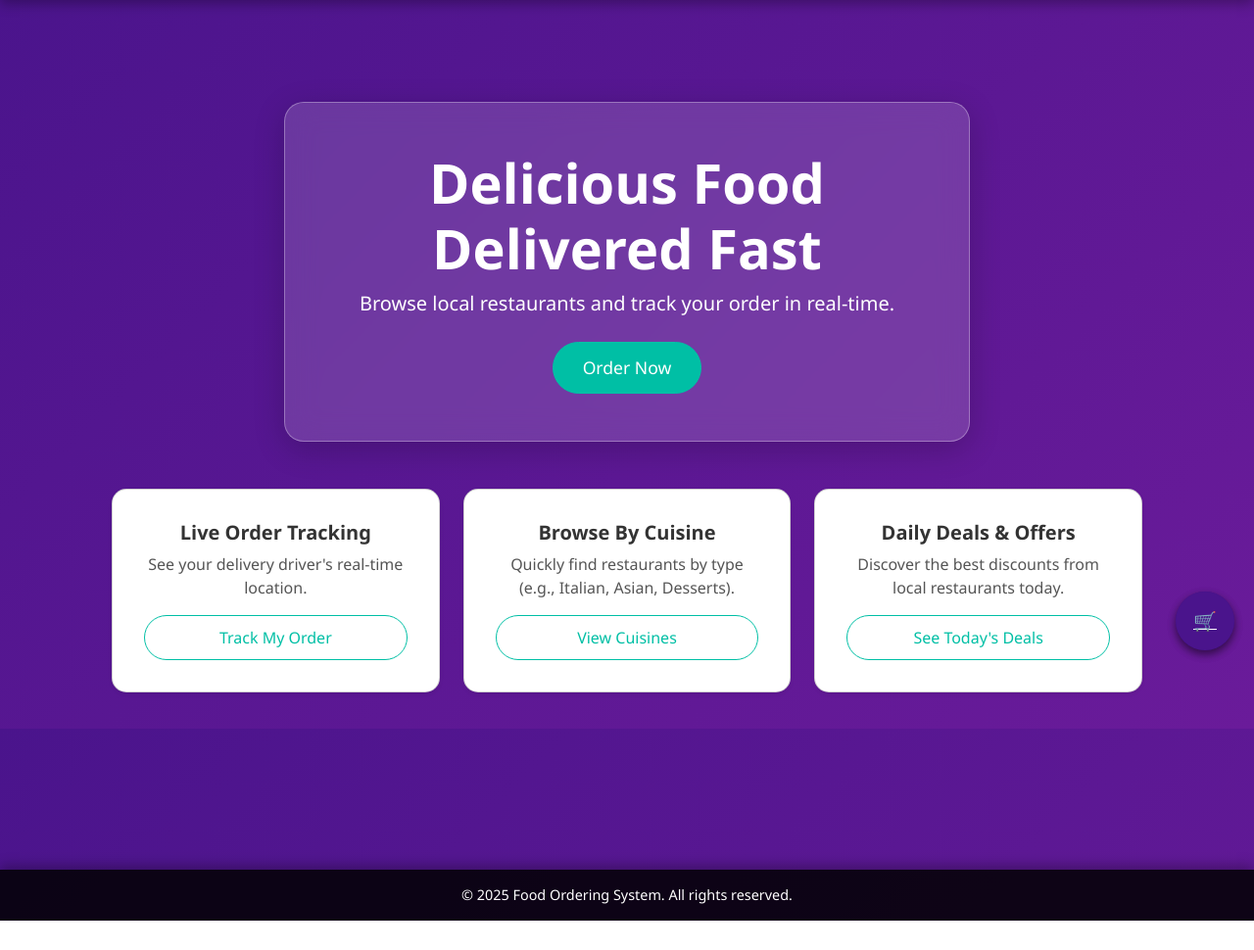
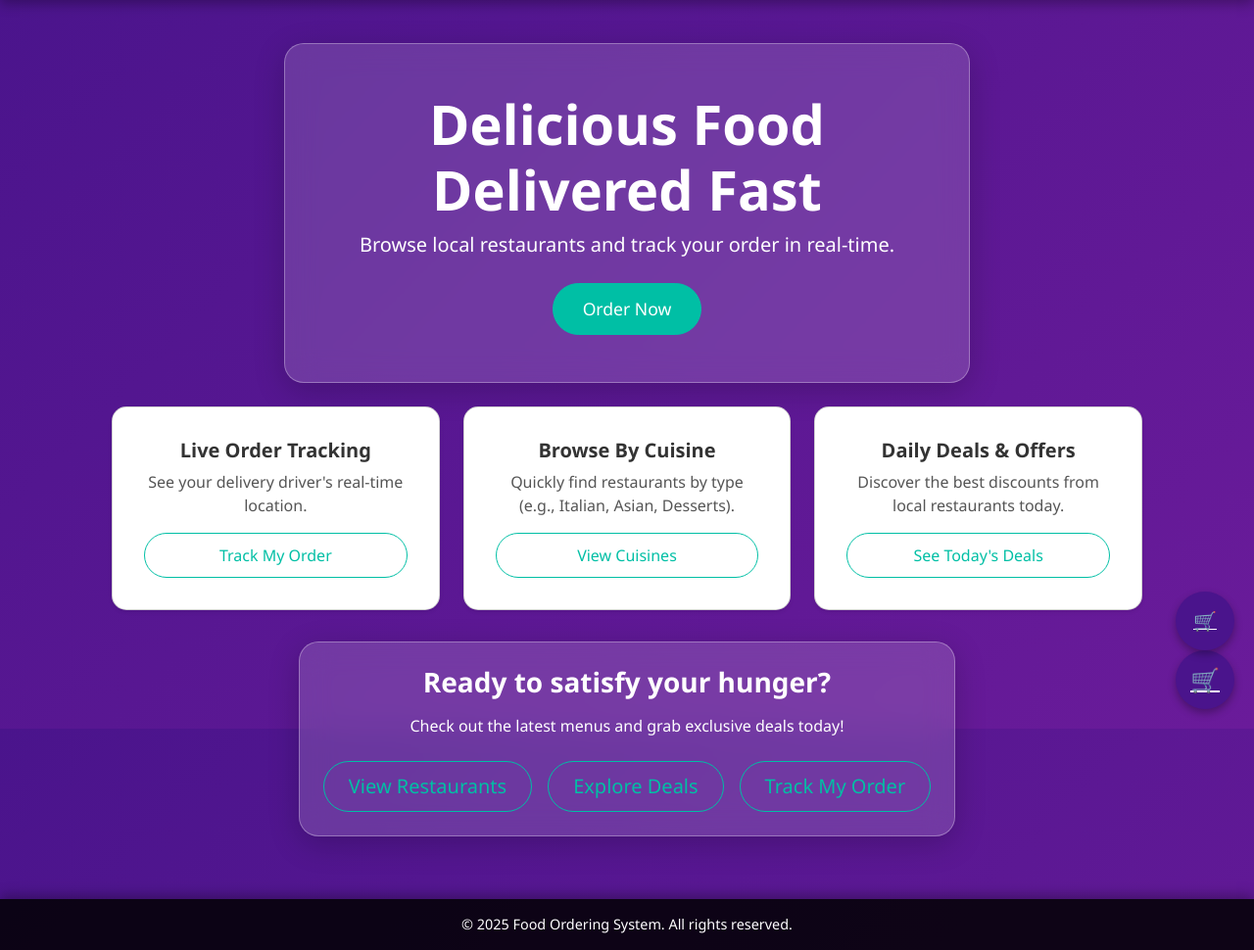
Before and after one commit to abikurian/food-ordering, a Flask app: page / in a window 1280 px wide. Shown: the part 56-1026 px from the top of the page at 98% size. Before the commit the page ends 996 px from the top, so only its background shows below. Run offline with Flask 3, Linux system fonts and the light colour scheme.

Commit message:
Updated menu items

```diff
--- a/templates/base.html
+++ b/templates/base.html
@@ -162,7 +162,7 @@
     </nav>
 
     <!-- Main Content -->
-    <main class="container mb-4">
+    <main class="container mb-4" >
       {% with messages = get_flashed_messages() %}
         {% if messages %}
           <div class="alert alert-success">
--- a/templates/home.html
+++ b/templates/home.html
@@ -1,21 +1,21 @@
 {% extends "base.html" %}
 
 {% block content %}
-<main class="d-flex flex-column align-items-center" style="min-height: 100vh; padding-top: 60px; padding-bottom: 100px;">
+<main class="d-flex flex-column align-items-center" style="padding-top: 0px; padding-bottom: 20px;">
 
   <!-- Glass Hero Card -->
-  <div class="glass-card text-center p-5 mb-5" style="max-width: 700px; border-radius: 20px;">
+  <div class="glass-card text-center p-5 mb-4" style="max-width: 700px; border-radius: 20px;">
     <h1 class="fw-bold display-4">Delicious Food Delivered Fast</h1>
     <p class="lead mb-4">Browse local restaurants and track your order in real-time.</p>
     <a href="{{ url_for('view_menu') }}" class="btn btn-lg btn-primary">Order Now</a>
   </div>
 
   <!-- Feature Cards Section -->
-  <div class="container">
+  <div class="container mb-4">
     <div class="row g-4">
       <!-- Card 1: Live Tracking -->
       <div class="col-md-4">
-        <div class="card shadow-sm h-100 text-center p-3">
+        <div class="card shadow-sm h-100 text-center p-3 interactive-card">
           <div class="card-body d-flex flex-column justify-content-between">
             <h5 class="card-title fw-bold">Live Order Tracking</h5>
             <p class="card-text">See your delivery driver's real-time location.</p>
@@ -26,7 +26,7 @@
 
       <!-- Card 2: Browse By Cuisine -->
       <div class="col-md-4">
-        <div class="card shadow-sm h-100 text-center p-3">
+        <div class="card shadow-sm h-100 text-center p-3 interactive-card">
           <div class="card-body d-flex flex-column justify-content-between">
             <h5 class="card-title fw-bold">Browse By Cuisine</h5>
             <p class="card-text">Quickly find restaurants by type (e.g., Italian, Asian, Desserts).</p>
@@ -37,7 +37,7 @@
 
       <!-- Card 3: Daily Deals -->
       <div class="col-md-4">
-        <div class="card shadow-sm h-100 text-center p-3">
+        <div class="card shadow-sm h-100 text-center p-3 interactive-card">
           <div class="card-body d-flex flex-column justify-content-between">
             <h5 class="card-title fw-bold">Daily Deals & Offers</h5>
             <p class="card-text">Discover the best discounts from local restaurants today.</p>
@@ -48,21 +48,23 @@
     </div>
   </div>
 
+  <!-- Bottom CTA Section -->
+  <div class="glass-card text-center mt-2 p-4" style="max-width: 800px; border-radius: 20px;">
+    <h3 class="fw-bold mb-3">Ready to satisfy your hunger?</h3>
+    <p class="mb-4">Check out the latest menus and grab exclusive deals today!</p>
+    <div class="d-flex justify-content-center gap-3 flex-wrap">
+      <a href="{{ url_for('view_menu') }}" class="btn btn-lg btn-outline-primary">View Restaurants</a>
+      <a href="{{ url_for('view_menu') }}" class="btn btn-lg btn-outline-primary">Explore Deals</a>
+      <a href="{{ url_for('view_orders') }}" class="btn btn-lg btn-outline-primary">Track My Order</a>
+    </div>
+  </div>
+
 </main>
 
 <!-- Floating Cart Button -->
 <a href="{{ url_for('view_cart') }}"
    class="position-fixed d-flex align-items-center justify-content-center"
-   style="bottom: 80px;  /* some distance from feature cards */
-          right: 20px;
-          width: 60px;
-          height: 60px;
-          background-color: #4a148c;
-          color: #fff;
-          border-radius: 50%;
-          box-shadow: 0 4px 8px rgba(0,0,0,0.3);
-          font-size: 1.5rem;
-          z-index: 1000;">
+   style="bottom: 20px; right: 20px; width: 60px; height: 60px; background-color: #4a148c; color: #fff; border-radius: 50%; box-shadow: 0 4px 8px rgba(0,0,0,0.3); font-size: 1.5rem; z-index: 1000;">
    🛒
 </a>
 
@@ -74,7 +76,7 @@
   color: #fff;
 }
 
-/* Glassmorphism Hero Card */
+/* Glassmorphism Cards */
 .glass-card {
   background: rgba(255, 255, 255, 0.15);
   backdrop-filter: blur(15px);
@@ -82,10 +84,20 @@
   border: 1px solid rgba(255, 255, 255, 0.3);
   box-shadow: 0 8px 32px rgba(0, 0, 0, 0.2);
   color: #fff;
-  transition: transform 0.3s ease;
+  transition: transform 0.3s ease, box-shadow 0.3s ease;
 }
 .glass-card:hover {
   transform: translateY(-5px);
+  box-shadow: 0 12px 40px rgba(0,0,0,0.35);
+}
+
+/* Feature Cards Hover */
+.interactive-card {
+  transition: transform 0.3s ease, box-shadow 0.3s ease;
+}
+.interactive-card:hover {
+  transform: translateY(-5px);
+  box-shadow: 0 10px 30px rgba(0,0,0,0.25);
 }
 
 /* Buttons */
@@ -116,19 +128,6 @@
   transform: translateY(-2px);
 }
 
-/* Feature Cards */
-.card {
-  border-radius: 15px;
-}
-.card-title {
-  color: #333;
-}
-.card-text {
-  color: #555;
-}
-
-
-
 /* Responsive tweaks */
 @media (max-width: 767px) {
   .glass-card {
--- a/templates/order.html
+++ b/templates/order.html
@@ -1,6 +1,6 @@
 {% extends 'base.html' %}
 {% block content %}
-<h2 class="mb-4">{{ restaurant.name }} Menu</h2>
+<h2 class="mb-4" style="color:#00bfa5;">{{ restaurant.name }} Menu</h2>
 <div class="row">
   {% for i in items %}
     <div class="col-md-6 mb-3">
@@ -20,5 +20,5 @@
 <a href="{{ url_for('view_menu') }}" class="btn btn-primary">← Back to Restaurants</a>
 
 
-<a href="{{ url_for('view_cart') }}" class="btn btn-primary mt-3 ms-2">🛒 View Cart</a>
+<a href="{{ url_for('view_cart') }}" class="btn btn-primary ">🛒 View Cart</a>
 {% endblock %}
```
Also changed, not shown: templates/menu.html (+36 -9 lines), templates/orders.html (+5 -5 lines).
